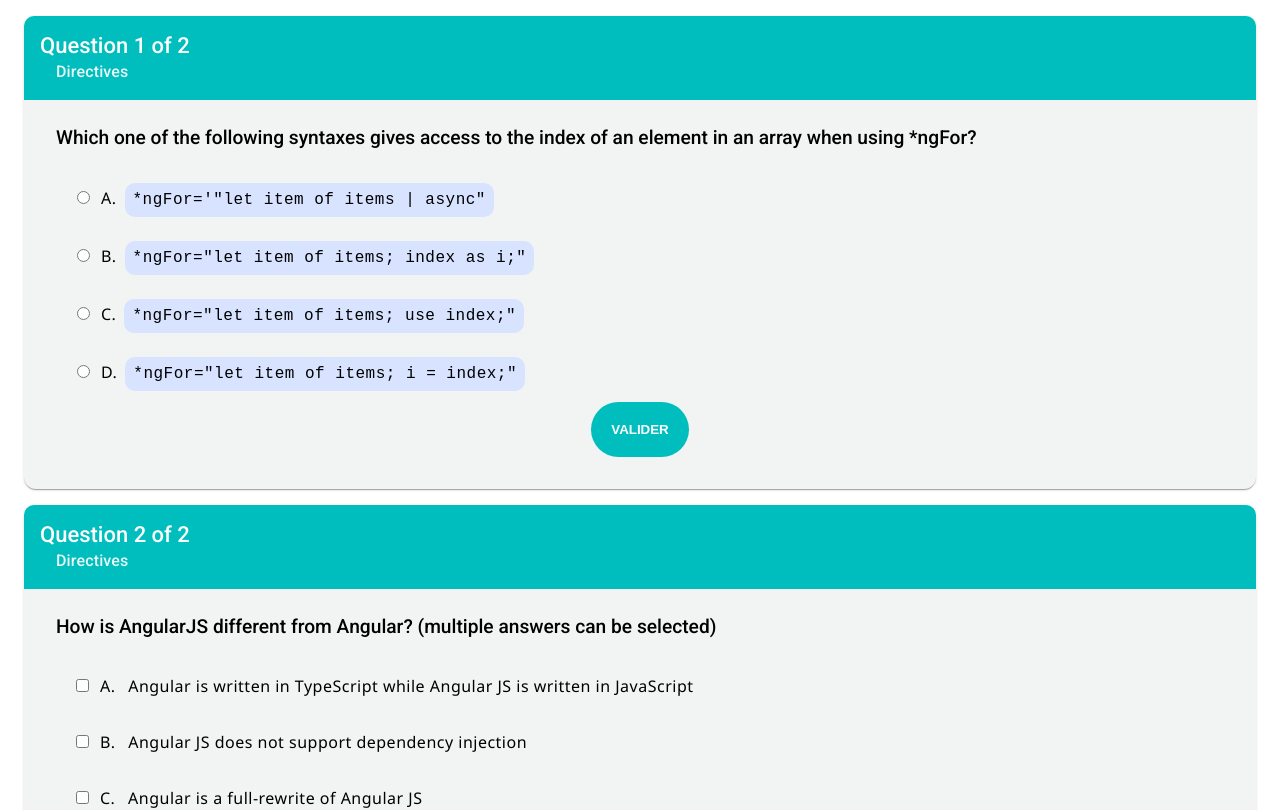
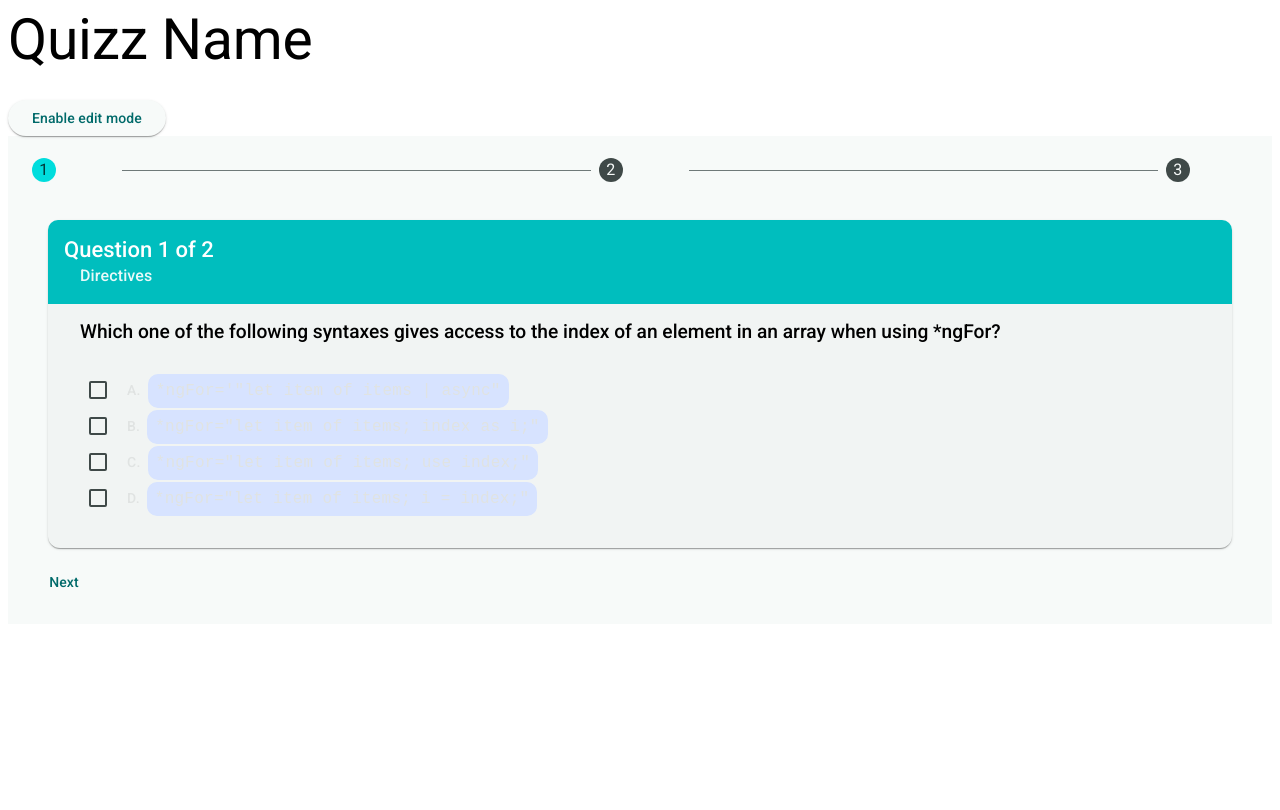
Before and after one commit to Khosheik/training-buddy, an Angular app: page / in a window 1280 px wide. Shown: the top 810 px of the page. Built offline with nearby package versions, Linux system fonts and the light colour scheme.

Commit message:
stepper for questions

```diff
--- a/src/app/app.component.html
+++ b/src/app/app.component.html
@@ -1 +1 @@
-<tb-question />
+<tb-quizz />
--- a/src/app/app.component.ts
+++ b/src/app/app.component.ts
@@ -1,11 +1,11 @@
 import { Component } from '@angular/core';
 import { RouterOutlet } from '@angular/router';
-import { QuestionComponent } from './question/question.component';
+import { QuizzComponent } from "./quizz/quizz.component";
 
 @Component({
   selector: 'app-root',
   standalone: true,
-  imports: [RouterOutlet, QuestionComponent],
+  imports: [RouterOutlet, QuizzComponent],
   templateUrl: './app.component.html',
   styleUrl: './app.component.scss'
 })
--- a/src/app/question/question.component.html
+++ b/src/app/question/question.component.html
@@ -1,4 +1,3 @@
-@for(question of questions; track question.id) {
 <mat-card>
     <mat-card-header>
         <mat-card-title-group>
@@ -8,10 +7,10 @@
     </mat-card-header>
     <mat-card-content>
         <h3 class="question">{{question.questionText}}</h3>
-            <form>
         @for(answer of question.answers; track answer.id) {
-                    <label>
-                        <input type="{{question.questionType}}">
+
+        @if(question.questionType === "CHECKBOX"){
+        <mat-checkbox formControlName="question1ACtrl">
             <span>{{answer.id}}.</span>
             @if(answer.answerType === code) {
             <code>{{answer.answerText}}</code>
@@ -19,10 +18,20 @@
             @else {
             {{answer.answerText}}
             }
-                    </label>
+        </mat-checkbox>
         }
-                <button type="submit">Valider</button>
-            </form>
+        @else if (question.questionType === "RADIO") {
+        <mat-checkbox formControlName="question1ACtrl">
+            <span>{{answer.id}}.</span>
+            @if(answer.answerType === code) {
+            <code>{{answer.answerText}}</code>
+            }
+            @else {
+            {{answer.answerText}}
+            }
+        </mat-checkbox>
+        }
+        }
+
     </mat-card-content>
 </mat-card>
-}
--- a/src/app/question/question.component.scss
+++ b/src/app/question/question.component.scss
@@ -1,6 +1,6 @@
 mat-card {
     margin: 1em;
-    font-family:'Segoe UI', Tahoma, Geneva, Verdana, sans-serif;
+    font-family: 'Segoe UI', Tahoma, Geneva, Verdana, sans-serif;
 
     mat-card-header {
         padding: 1em;
@@ -19,16 +19,10 @@
 
     mat-card-content {
         margin: 1em;
-        .question {
-            font-weight: 500;
-            font-size: larger;
-        }
-        form {
         display: flex;
         flex-direction: column;
 
-            label {
-                padding: 1em;
+
 
         span {
             font-weight: 500;
@@ -40,19 +34,12 @@
             padding: 0.5em;
             border-radius: 10px;
         }
-            }
 
-            button {
-                width: max-content;
-                padding: 1.5em;
-                display: block;
-                margin: auto;
-                border-radius: 5em;
-                border: none;
-                color: white;
-                text-transform: uppercase;
-                font-weight: 700;
+        .question {
+            font-weight: 500;
+            font-size: larger;
+            line-height: normal;
+            padding-bottom: 1em;
         }
     }
 }
-}
--- a/src/app/question/question.component.ts
+++ b/src/app/question/question.component.ts
@@ -1,19 +1,22 @@
-import { Component } from '@angular/core';
+import { Component, Input } from '@angular/core';
 import { MatCardModule } from '@angular/material/card';
-import data from "../questions.json";
+import {MatIconModule} from '@angular/material/icon';
+import {MatCheckboxModule} from '@angular/material/checkbox';
 import { Question } from './question.types';
-
+import { QuizzService } from '../quizz.service';
 
 @Component({
   selector: 'tb-question',
   standalone: true,
-  imports: [MatCardModule],
+  imports: [MatCardModule, MatIconModule, MatCheckboxModule],
   templateUrl: './question.component.html',
   styleUrl: './question.component.scss'
 })
 export class QuestionComponent {
-  questions: Question[] = data as Question[];
+  @Input() question!: Question;
   code = "CODE";
-  text = "TEXT";
+  questions: Question[] = this.quizzService.questions;
+
+  constructor(private quizzService: QuizzService){}
 
 }
--- a/src/app/question/question.types.ts
+++ b/src/app/question/question.types.ts
@@ -1,11 +1,12 @@
 export interface Question {
     id: number,
+    questionNumber: string,
     questionText: string,
     questionType: QuestionType,
     answers: Answer[]
   }
 
-  interface Answer {
+  export interface Answer {
     id: AnswerId,
     answerText: string,
     answerType: AnswerType,
--- a/src/app/questions.json
+++ b/src/app/questions.json
@@ -1,6 +1,7 @@
 [
     {
         "id": 0,
+        "questionNumber": "question1",
         "questionText": "Which one of the following syntaxes gives access to the index of an element in an array when using *ngFor?",
         "questionType": "RADIO",
         "answers": [
@@ -28,9 +29,9 @@
     },
     {
         "id": 1,
+        "questionNumber": "question2",
         "questionText": "How is AngularJS different from Angular? (multiple answers can be selected)",
         "questionType": "CHECKBOX",
-
         "answers": [
             {
                 "id": "A",
--- /dev/null
+++ b/src/app/quizz.service.ts
@@ -0,0 +1,13 @@
+import { Injectable } from '@angular/core';
+import data from "./questions.json";
+import { Question } from './question/question.types';
+
+@Injectable({
+  providedIn: 'root'
+})
+export class QuizzService {
+  questions: Question[] = data as Question[];
+
+
+  constructor() { }
+}
--- /dev/null
+++ b/src/app/quizz/quizz.component.html
@@ -0,0 +1,28 @@
+<h1>Quizz Name</h1>
+
+<button mat-raised-button (click)="isEditable = !isEditable">
+  {{!isEditable ? 'Enable edit mode' : 'Disable edit mode'}}
+</button>
+
+<mat-stepper linear #stepper>
+
+  @for(questionAndFormGroup of questionAndFormGroupArray; track questionAndFormGroup) {
+  <mat-step [stepControl]="questionAndFormGroup.formGroup" [editable]="isEditable">
+    <form [formGroup]="questionAndFormGroup.formGroup">
+      <tb-question [question]="questionAndFormGroup.question" />
+      <div>
+        <button mat-button matStepperNext>Next</button>
+      </div>
+    </form>
+  </mat-step>
+  }
+
+
+  <mat-step>
+    <p>You are now done.</p>
+    <div>
+      <button mat-button matStepperPrevious>Back</button>
+      <button mat-button (click)="stepper.reset()">Reset</button>
+    </div>
+  </mat-step>
+</mat-stepper>
--- /dev/null
+++ b/src/app/quizz/quizz.component.ts
@@ -0,0 +1,58 @@
+import { Component } from '@angular/core';
+import { FormBuilder, Validators, FormsModule, ReactiveFormsModule, FormGroup, UntypedFormGroup } from '@angular/forms';
+import { MatButtonModule } from '@angular/material/button';
+import { MatStepperModule } from '@angular/material/stepper';
+import { QuestionComponent } from '../question/question.component';
+import { QuizzService } from '../quizz.service';
+import { Question, Answer } from '../question/question.types';
+
+interface QuestionAndFromGroup {
+  question: Question,
+  formGroup: UntypedFormGroup,
+}
+
+@Component({
+  selector: 'tb-quizz',
+  standalone: true,
+  imports: [
+    QuestionComponent,
+    MatButtonModule,
+    MatStepperModule,
+    FormsModule,
+    ReactiveFormsModule,
+  ],
+  templateUrl: './quizz.component.html',
+  styleUrl: './quizz.component.scss'
+})
+export class QuizzComponent {
+  questions: Question[] = this.quizzService.questions;
+  questionAndFormGroupArray: QuestionAndFromGroup[] = [];
+  isEditable = false;
+
+  constructor(private quizzService: QuizzService, private fb: FormBuilder) {
+    this.createQuestionAndFormGroupArray(this.questions);
+  }
+
+  createControls(answers: Answer[], questionNumber: string) {
+    let controlsNameList = {}
+    for(const answer of answers) {
+      const nameControl = `${questionNumber}${answer.id}Ctrl`;
+      controlsNameList = {
+        ...controlsNameList,
+        [nameControl]: [null, Validators.required],
+      }
+    }
+    return controlsNameList;
+  }
+
+  createQuestionAndFormGroupArray(questions: Question[]): void {
+    for(const question of questions){
+      this.questionAndFormGroupArray
+      this.questionAndFormGroupArray.push({
+        question,
+        formGroup: this.fb.group(this.createControls(question.answers, question.questionNumber))
+      })
+    }
+  }
+
+}
```
Also changed, not shown: src/app/quizz/quizz.component.scss (added), 2 other files (tests, documents, lock files or other folders). Lines whose indentation alone changed are shown as unchanged.
